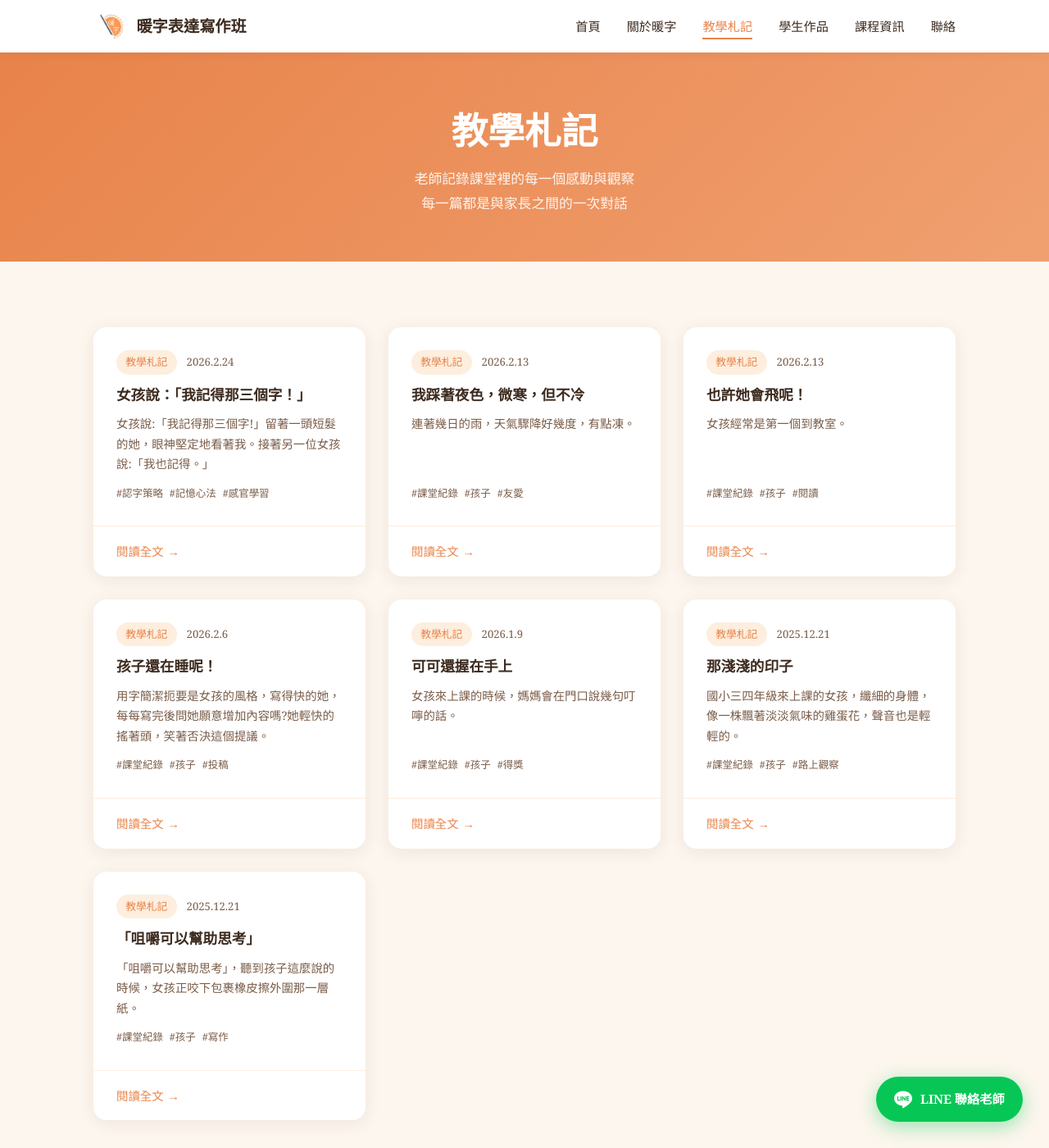
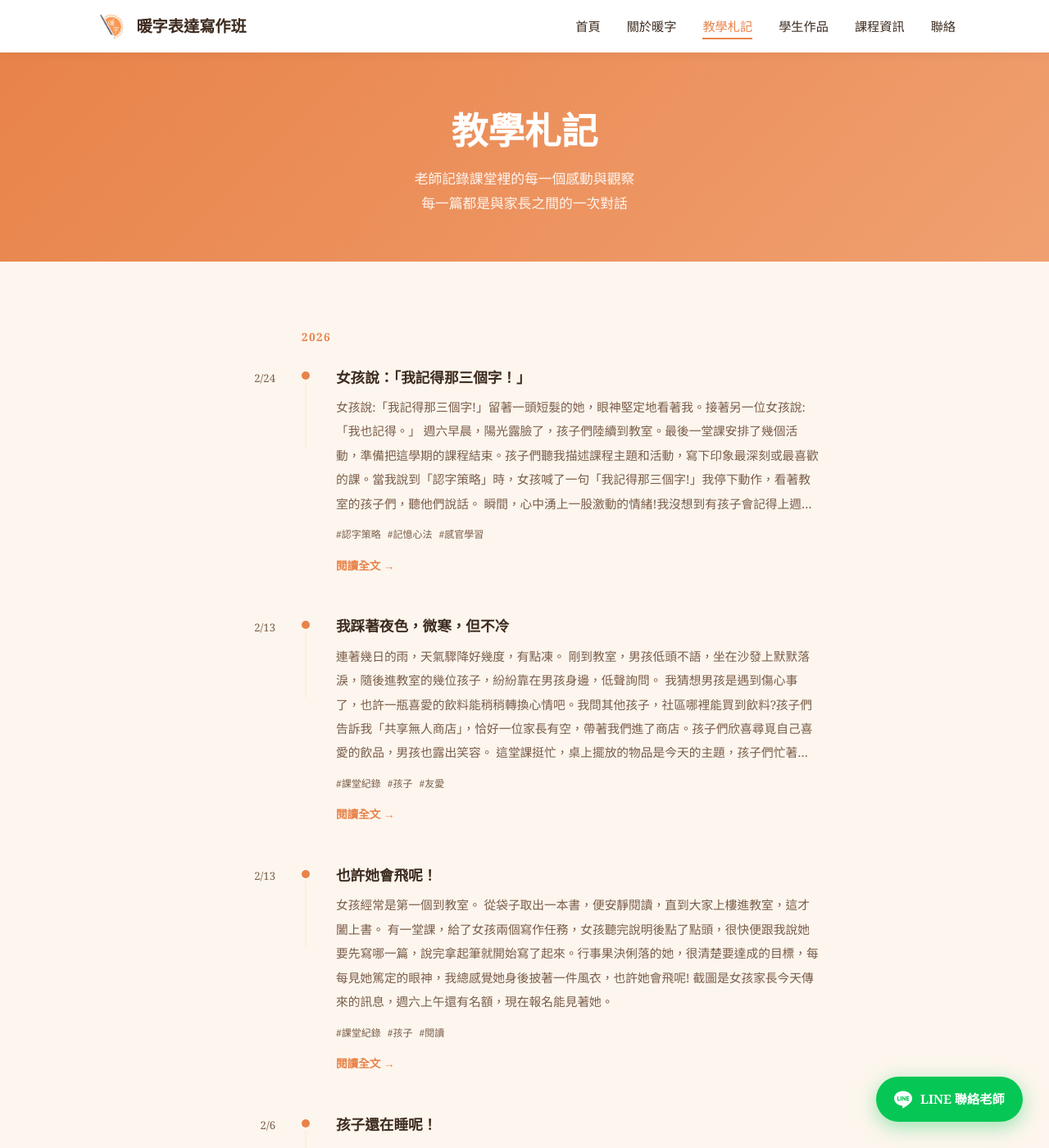
Before and after one commit to Shinruw/nu-nz-, a Jekyll site: the page built from pages/blog.html, in a window 1280 px wide and 1400 px high. Shown: the whole window at 82% size. Built offline with Jekyll 4.4.1, drawn with Linux system fonts in a browser that asks for light colours; some of the changed text lies outside the part shown.

Commit message:
Redesign blog listing: timeline layout with 5-line preview
Co-Authored-By: Claude Sonnet 4.6 <noreply@anthropic.com>

```diff
--- a/pages/blog.html
+++ b/pages/blog.html
@@ -16,26 +16,40 @@ permalink: /blog/
   <div class="container">
     {% assign blog_posts = site.posts | where: "category", "blog" %}
     {% if blog_posts.size > 0 %}
-      <div class="cards-grid">
+      <div style="max-width:720px;margin:0 auto;">
+        {% assign current_year = "" %}
         {% for post in blog_posts %}
-          <article class="card">
-            <div class="card-body">
-              <div class="card-meta">
-                <span class="card-tag">教學札記</span>
-                <time datetime="{{ post.date | date_to_xmlschema }}">{{ post.date | date: "%Y.%-m.%-d" }}</time>
-              </div>
-              <h3><a href="{{ post.url | relative_url }}" style="color:var(--brown);">{{ post.title }}</a></h3>
-              <p>{{ post.excerpt | strip_html | truncate: 100 }}</p>
+          {% assign post_year = post.date | date: "%Y" %}
+          {% if post_year != current_year %}
+            {% assign current_year = post_year %}
+            <div style="font-size:0.85rem;font-weight:700;color:var(--orange);letter-spacing:0.1em;margin:{% if forloop.first %}0{% else %}3rem{% endif %} 0 1.5rem 5.5rem;">{{ post_year }}</div>
+          {% endif %}
+          <article style="display:flex;gap:2rem;margin-bottom:2.5rem;align-items:flex-start;">
+            <!-- 日期 -->
+            <div style="min-width:3.5rem;text-align:right;padding-top:0.2rem;">
+              <time datetime="{{ post.date | date_to_xmlschema }}" style="font-size:0.82rem;color:var(--brown-light);line-height:1.6;display:block;">
+                {{ post.date | date: "%-m/%-d" }}
+              </time>
+            </div>
+            <!-- 時間軸線 -->
+            <div style="display:flex;flex-direction:column;align-items:center;padding-top:0.35rem;">
+              <div style="width:10px;height:10px;border-radius:50%;background:var(--orange);flex-shrink:0;"></div>
+              <div style="width:2px;flex:1;background:var(--peach);min-height:80px;margin-top:4px;"></div>
+            </div>
+            <!-- 內容 -->
+            <div style="flex:1;padding-bottom:0.5rem;">
+              <h3 style="margin:0 0 0.6rem;font-size:1.1rem;">
+                <a href="{{ post.url | relative_url }}" style="color:var(--brown);text-decoration:none;">{{ post.title }}</a>
+              </h3>
+              <div style="color:var(--brown-light);line-height:2;font-size:0.92rem;margin:0 0 0.75rem;display:-webkit-box;-webkit-line-clamp:5;-webkit-box-orient:vertical;overflow:hidden;">{{ post.content | strip_html }}</div>
               {% if post.tags %}
-                <div style="margin-top:0.75rem;display:flex;gap:0.5rem;flex-wrap:wrap;">
+                <div style="display:flex;gap:0.5rem;flex-wrap:wrap;margin-bottom:0.75rem;">
                   {% for tag in post.tags %}
-                    <span style="font-size:0.78rem;color:var(--brown-light);">#{{ tag }}</span>
+                    <span style="font-size:0.75rem;color:var(--brown-light);">#{{ tag }}</span>
                   {% endfor %}
                 </div>
               {% endif %}
-            </div>
-            <div class="card-footer">
-              <a href="{{ post.url | relative_url }}" class="card-link">閱讀全文</a>
+              <a href="{{ post.url | relative_url }}" style="font-size:0.85rem;color:var(--orange);font-weight:600;">閱讀全文 →</a>
             </div>
           </article>
         {% endfor %}
```
